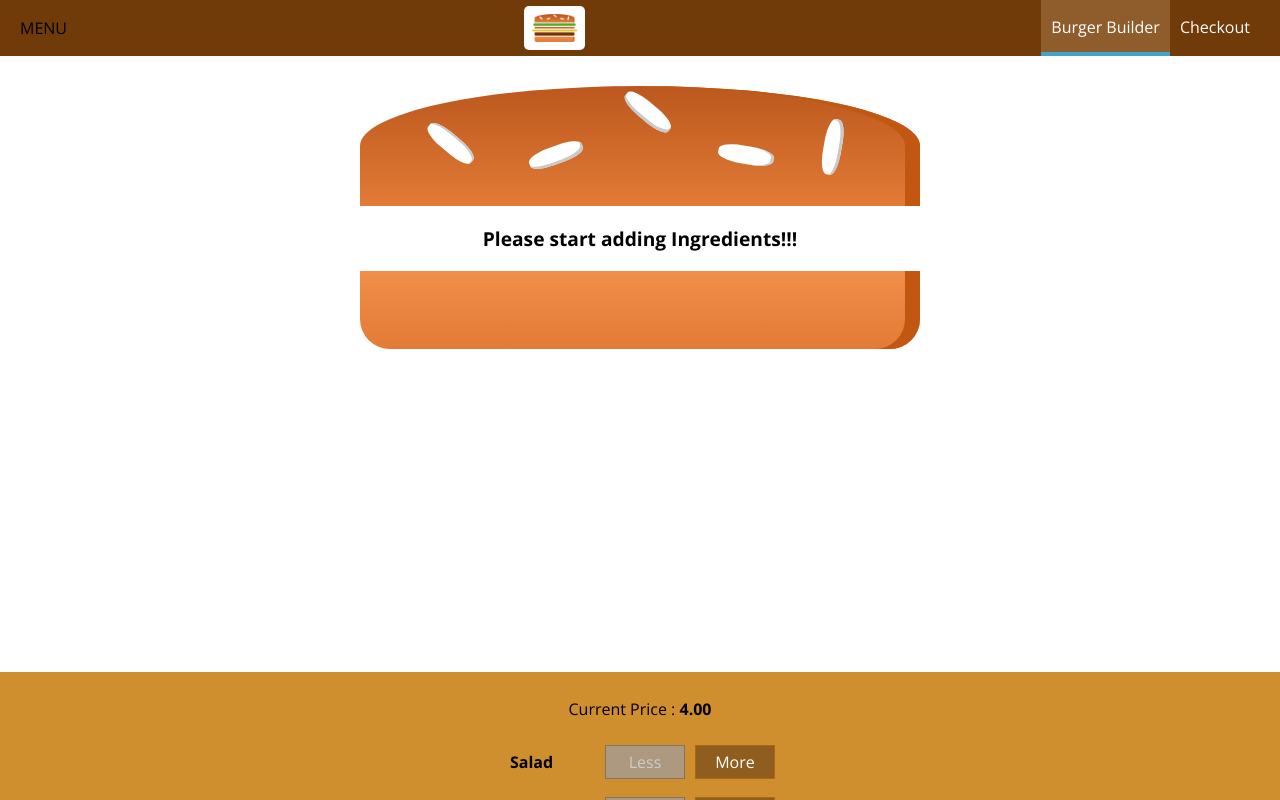
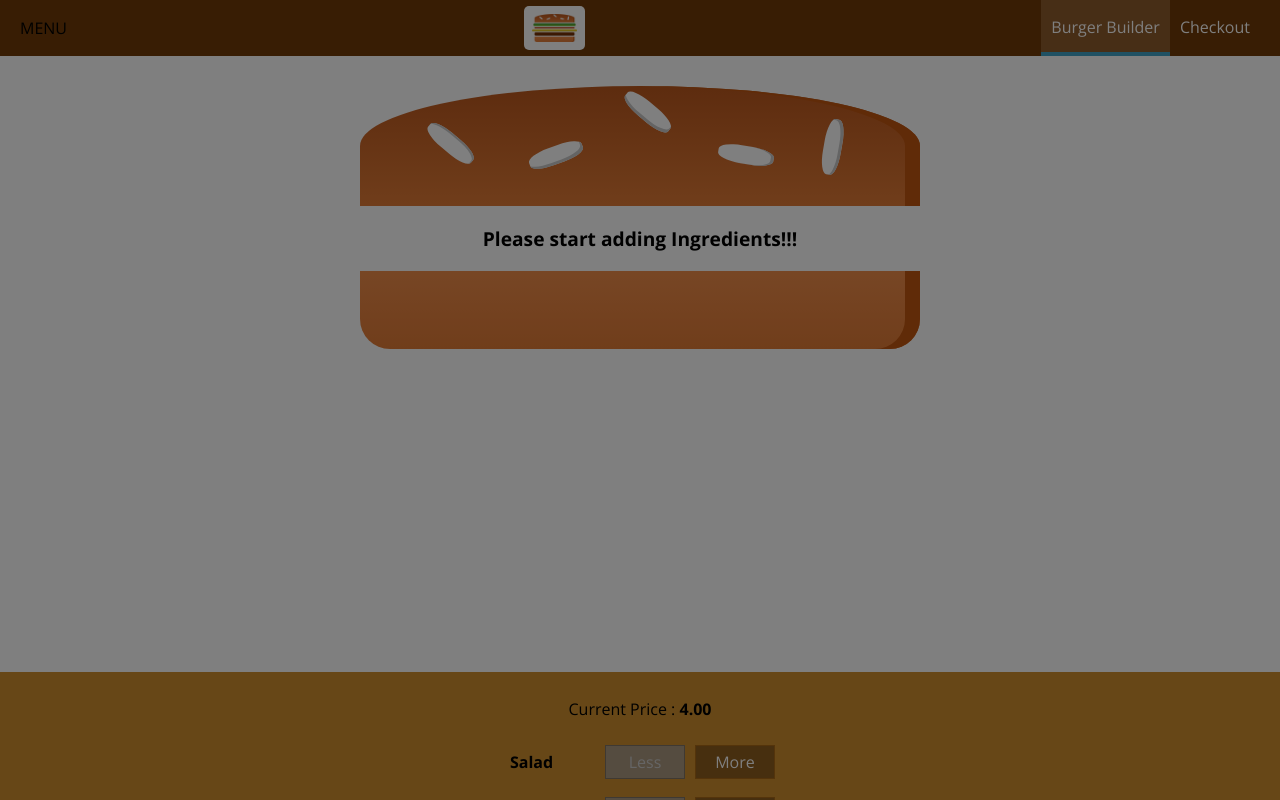
Before and after one commit to farhanaaklam/Burger-Builder-Application, a React app: page / in a window 1280 px wide. Shown: the top 800 px of the page. Built offline with nearby package versions, Linux system fonts and the light colour scheme.

Commit message:
Backdrop reused

```diff
--- a/src/components/Layout/Layout.js
+++ b/src/components/Layout/Layout.js
@@ -1,18 +1,29 @@
-import React from 'react';
+import React, { Component } from 'react';
 import Aux from '../../hoc/Auxiliary';
-import classes from './Layout.css' ;
+import classes from './Layout.css';
 import Toolbar from '../Navigation/Toolbar/Toolbar';
 import SideDrawer from '../Navigation/SideDrawer/SideDrawer';
 
-const layout = (props) => (
+class Layout extends Component {
+    state = {
+        showSideDrawer: true
+    }
+    sideDrawerClosedHandler = () => {
+        this.setState({ showSideDrawer: false });
+    }
+    render() {
+        return (
             <Aux>
                 <Toolbar />
-    <SideDrawer />
+                <SideDrawer
+                open={this.state.showSideDrawer}
+                closed={this.sideDrawerClosedHandler}/>
                 <main className={classes.Content}>
-        {props.children}
+                    {this.props.children}
                 </main>
             </Aux>
         );
+    }
+}
 
-
-export default layout;
+export default Layout;
--- a/src/components/Navigation/SideDrawer/SideDrawer.js
+++ b/src/components/Navigation/SideDrawer/SideDrawer.js
@@ -2,10 +2,18 @@
 import Logo from '../../Logo/Logo';
 import NavigationItems from '../NavigationItems/NavigationItems';
 import classes from './SideDrawer.css';
+import Backdrop from '../../UI/Backdrop/Backdrop';
+import Aux from '../../../hoc/Auxiliary';
 
 const sideDrawer = (props) => {
+    let attachedClasses = [classes.SideDrawer, classes.Close];
+    if(props.open){
+        attachedClasses = [classes.SideDrawer, classes.Open];
+    }
     return (
-        <div className={classes.SideDrawer}>
+        <Aux>
+            <Backdrop show={props.open} clicked={props.closed}/>
+            <div className={attachedClasses.join(' ')}>
                 <div className={classes.Logo}>
                     <Logo />
                 </div>
@@ -13,6 +21,7 @@
                     <NavigationItems />
                 </nav>
             </div>
+        </Aux>
     );
 }
 
```
Lines whose indentation alone changed are shown as unchanged.
